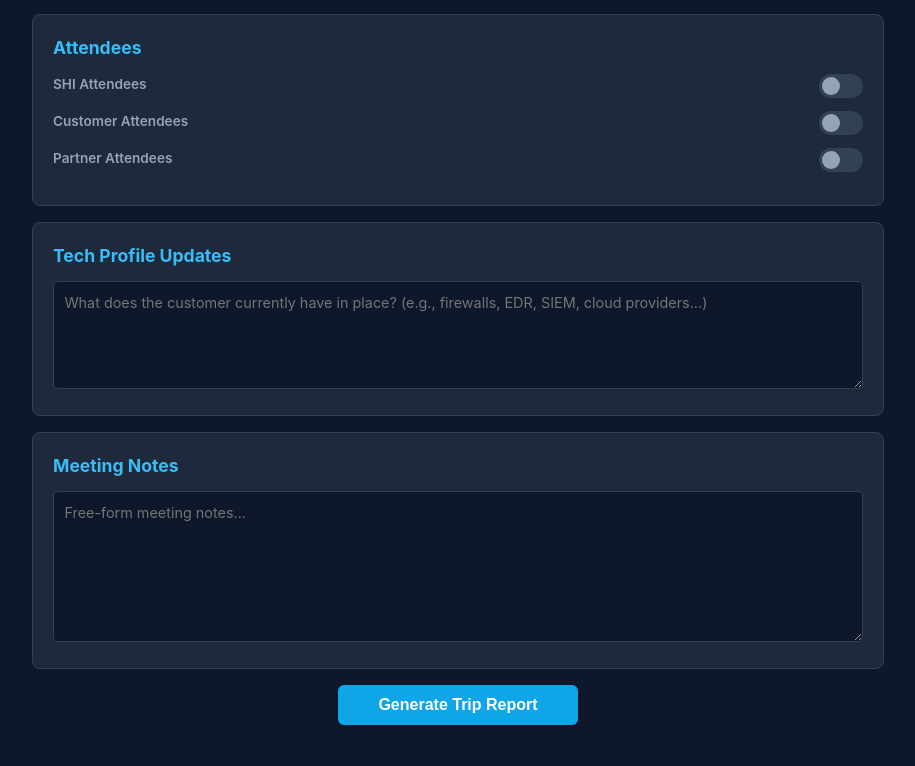
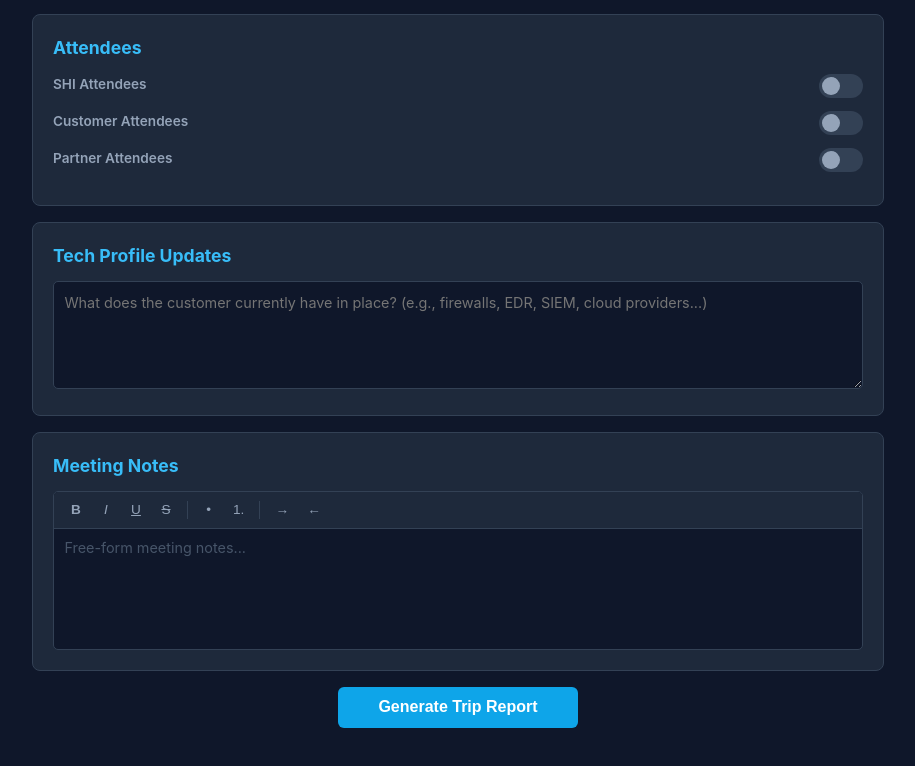
Before and after one commit to ZYQ9/Trip_Report, a React (Vite) app in the folder frontend/: page / in a window 1280 px wide. Shown: the part 1358-2124 px from the top of the page, without its empty margins (182-1097 px from the left). Built offline with nearby package versions, Linux system fonts and the light colour scheme.

Commit message:
Add rich text meeting notes editor and fix notes export handling

```diff
--- a/frontend/src/App.css
+++ b/frontend/src/App.css
@@ -239,6 +239,105 @@ body {
   box-shadow: 0 0 0 2px rgba(14, 165, 233, 0.25);
 }
 
+/* ---- Rich Text Editor ---- */
+.rich-editor-wrapper {
+  position: relative;
+  border: 1px solid #334155;
+  border-radius: 5px;
+  background: #0f172a;
+  overflow: hidden;
+}
+
+.rich-editor-toolbar {
+  display: flex;
+  align-items: center;
+  gap: 2px;
+  padding: 0.35rem 0.5rem;
+  background: #1e293b;
+  border-bottom: 1px solid #334155;
+}
+
+.toolbar-btn {
+  background: none;
+  border: 1px solid transparent;
+  border-radius: 4px;
+  color: #94a3b8;
+  cursor: pointer;
+  padding: 0.2rem 0.45rem;
+  font-size: 0.85rem;
+  line-height: 1.2;
+  min-width: 28px;
+  text-align: center;
+  transition: all 0.1s;
+}
+
+.toolbar-btn:hover {
+  background: #334155;
+  color: #e2e8f0;
+}
+
+.toolbar-btn-active {
+  background: #0ea5e9;
+  color: #fff;
+  border-color: #0ea5e9;
+}
+
+.toolbar-btn-active:hover {
+  background: #0284c7;
+}
+
+.toolbar-btn:active {
+  background: #475569;
+}
+
+.toolbar-sep {
+  width: 1px;
+  height: 18px;
+  background: #334155;
+  margin: 0 0.3rem;
+}
+
+.rich-editor-content {
+  padding: 0.6rem 0.65rem;
+  color: #e2e8f0;
+  font-family: inherit;
+  font-size: 0.9rem;
+  line-height: 1.5;
+  min-height: 120px;
+  outline: none;
+}
+
+.rich-editor-content:focus {
+  box-shadow: 0 0 0 2px rgba(14, 165, 233, 0.25);
+}
+
+.rich-editor-content ul,
+.rich-editor-content ol {
+  margin: 0.25rem 0;
+  padding-left: 1.5rem;
+}
+
+.rich-editor-content ul {
+  list-style-type: disc;
+}
+
+.rich-editor-content ol {
+  list-style-type: decimal;
+}
+
+.rich-editor-content li {
+  margin: 0.15rem 0;
+}
+
+.rich-editor-placeholder {
+  position: absolute;
+  left: 0.65rem;
+  top: calc(0.35rem + 1.2em + 0.7rem + 1px + 0.6rem);
+  color: #475569;
+  font-size: 0.9rem;
+  pointer-events: none;
+}
+
 /* ---- Dynamic Blocks (Opps & Actions) ---- */
 .section-header {
   display: flex;
@@ -355,6 +454,23 @@ body {
   border: 1px solid #334155;
   max-height: 600px;
   overflow-y: auto;
+}
+
+.report-preview ul,
+.report-preview ol {
+  margin: 4px 0;
+  padding-left: 1.5em;
+}
+
+.report-preview ul ul,
+.report-preview ol ol,
+.report-preview ul ol,
+.report-preview ol ul {
+  padding-left: 1.5em;
+}
+
+.report-preview li {
+  margin: 2px 0;
 }
 
 .report-output {
--- /dev/null
+++ b/frontend/src/components/RichTextEditor.jsx
@@ -0,0 +1,152 @@
+import { useRef, useCallback, useEffect, useState } from "react";
+
+const TOOLBAR = [
+  { cmd: "bold", icon: "B", title: "Bold (Ctrl+B)", style: { fontWeight: 700 } },
+  { cmd: "italic", icon: "I", title: "Italic (Ctrl+I)", style: { fontStyle: "italic" } },
+  { cmd: "underline", icon: "U", title: "Underline (Ctrl+U)", style: { textDecoration: "underline" } },
+  { cmd: "strikeThrough", icon: "S", title: "Strikethrough", style: { textDecoration: "line-through" } },
+  { sep: true },
+  { cmd: "insertUnorderedList", icon: "•", title: "Bullet list" },
+  { cmd: "insertOrderedList", icon: "1.", title: "Numbered list" },
+  { sep: true },
+  { cmd: "indent", icon: "→", title: "Indent (Tab)" },
+  { cmd: "outdent", icon: "←", title: "Outdent (Shift+Tab)" },
+];
+
+export default function RichTextEditor({ value, onChange, placeholder }) {
+  const editorRef = useRef(null);
+  const internalRef = useRef(value || "");
+  const [activeFormats, setActiveFormats] = useState(new Set());
+
+  useEffect(() => {
+    const nextValue = value || "";
+    if (editorRef.current && editorRef.current.innerHTML !== nextValue) {
+      editorRef.current.innerHTML = nextValue;
+      internalRef.current = nextValue;
+    }
+  }, [value]);
+
+  const syncState = useCallback(() => {
+    const html = editorRef.current?.innerHTML || "";
+    internalRef.current = html;
+    onChange?.(html);
+  }, [onChange]);
+
+  const checkActiveFormats = useCallback(() => {
+    const formats = new Set();
+    if (document.queryCommandState("bold")) formats.add("bold");
+    if (document.queryCommandState("italic")) formats.add("italic");
+    if (document.queryCommandState("underline")) formats.add("underline");
+    if (document.queryCommandState("strikeThrough")) formats.add("strikeThrough");
+    if (document.queryCommandState("insertUnorderedList")) formats.add("insertUnorderedList");
+    if (document.queryCommandState("insertOrderedList")) formats.add("insertOrderedList");
+    setActiveFormats(formats);
+  }, []);
+
+  const exec = useCallback((cmd) => {
+    document.execCommand(cmd, false, null);
+    editorRef.current?.focus();
+    syncState();
+    checkActiveFormats();
+  }, [syncState, checkActiveFormats]);
+
+  const handleInput = useCallback(() => {
+    syncState();
+    checkActiveFormats();
+  }, [syncState, checkActiveFormats]);
+
+  const handleKeyUp = useCallback(() => {
+    checkActiveFormats();
+  }, [checkActiveFormats]);
+
+  const handleMouseUp = useCallback(() => {
+    checkActiveFormats();
+  }, [checkActiveFormats]);
+
+  const handleKeyDown = useCallback((e) => {
+    // Tab for indent/outdent inside lists
+    if (e.key === "Tab") {
+      const inList =
+        document.queryCommandState("insertUnorderedList") ||
+        document.queryCommandState("insertOrderedList");
+      if (inList) {
+        e.preventDefault();
+        document.execCommand(e.shiftKey ? "outdent" : "indent", false, null);
+        syncState();
+        return;
+      }
+    }
+
+    // Auto-start bullet list: "* " at start of line
+    if (e.key === " ") {
+      const sel = window.getSelection();
+      if (sel && sel.rangeCount) {
+        const range = sel.getRangeAt(0);
+        const node = range.startContainer;
+        const text = node.textContent || "";
+        const offset = range.startOffset;
+        // Check if the character before cursor is "*" and it's at position 1
+        if (offset === 1 && text.charAt(0) === "*") {
+          e.preventDefault();
+          // Remove the "*"
+          node.textContent = text.substring(1);
+          document.execCommand("insertUnorderedList", false, null);
+          syncState();
+          checkActiveFormats();
+          return;
+        }
+      }
+    }
+  }, [syncState, checkActiveFormats]);
+
+  const handlePaste = useCallback(() => {
+    setTimeout(() => {
+      syncState();
+    }, 0);
+  }, [syncState]);
+
+  const isEmpty = !internalRef.current ||
+    internalRef.current === "<br>" ||
+    internalRef.current === "<div><br></div>";
+
+  return (
+    <div className="rich-editor-wrapper">
+      <div className="rich-editor-toolbar">
+        {TOOLBAR.map((btn, i) =>
+          btn.sep ? (
+            <span key={i} className="toolbar-sep" />
+          ) : (
+            <button
+              key={btn.cmd}
+              type="button"
+              className={`toolbar-btn${activeFormats.has(btn.cmd) ? " toolbar-btn-active" : ""}`}
+              title={btn.title}
+              style={btn.style}
+              onMouseDown={(e) => {
+                e.preventDefault();
+                exec(btn.cmd);
+              }}
+            >
+              {btn.icon}
+            </button>
+          )
+        )}
+      </div>
+      <div
+        ref={editorRef}
+        className="rich-editor-content"
+        contentEditable
+        suppressContentEditableWarning
+        onInput={handleInput}
+        onKeyDown={handleKeyDown}
+        onKeyUp={handleKeyUp}
+        onMouseUp={handleMouseUp}
+        onPaste={handlePaste}
+        style={{ minHeight: "120px" }}
+      />
+      {isEmpty && (
+        <div className="rich-editor-placeholder">{placeholder}</div>
+      )}
+    </div>
+  );
+}
--- a/frontend/src/components/TripReportForm.jsx
+++ b/frontend/src/components/TripReportForm.jsx
@@ -1,4 +1,5 @@
 import { useState, useRef } from "react";
+import RichTextEditor from "./RichTextEditor.jsx";
 
 const MEETING_TYPES = [
   "Discovery",
@@ -66,6 +67,26 @@ export default function TripReportForm({ onCustomerChange }) {
   const addAction = () => setActions((prev) => [...prev, emptyAction()]);
   const removeAction = (idx) => setActions((prev) => prev.filter((_, i) => i !== idx));
 
+  const isRichTextEmpty = (html) => {
+    if (!html) return true;
+    const tmp = document.createElement("div");
+    tmp.innerHTML = html;
+    return !tmp.textContent.trim() && !tmp.querySelector("img, video, iframe");
+  };
+
+  // ---- Convert HTML notes to readable plain text ----
+  const richTextToPlainText = (html) => {
+    if (isRichTextEmpty(html)) return "";
+    const tmp = document.createElement("div");
+    tmp.innerHTML = html;
+
+    tmp.querySelectorAll("br").forEach((br) => br.replaceWith("\n"));
+    tmp.querySelectorAll("li").forEach((li) => li.prepend("• "));
+    tmp.querySelectorAll("p, div, ul, ol, li").forEach((node) => node.append("\n"));
+
+    return (tmp.textContent || tmp.innerText || "").replace(/\n{3,}/g, "\n\n").trim();
+  };
+
   // ---- Format date nicely ----
   const formatDate = (dateStr) => {
     if (!dateStr) return "";
@@ -76,6 +97,34 @@ export default function TripReportForm({ onCustomerChange }) {
       month: "long",
       day: "numeric",
     });
+  };
+
+  // ---- Inline list styles for email output ----
+  const styleListHtml = (html) => {
+    // Parse into DOM to handle nesting properly
+    const tmp = document.createElement("div");
+    tmp.innerHTML = html;
+
+    const styleLists = (el, depth) => {
+      el.querySelectorAll(":scope > ul, :scope > ol").forEach((list) => {
+        const indent = depth * 1.5;
+        list.style.margin = "4px 0";
+        list.style.paddingLeft = `${indent}em`;
+        list.style.listStylePosition = "outside";
+
+        list.querySelectorAll(":scope > li").forEach((li) => {
+          li.style.margin = "2px 0";
+        });
+
+        // Recurse for nested lists inside each li
+        list.querySelectorAll(":scope > li").forEach((li) => {
+          styleLists(li, depth + 1);
+        });
+      });
+    };
+
+    styleLists(tmp, 1);
+    return tmp.innerHTML;
   };
 
   // ======== HTML COMPILER (for email) ========
@@ -176,7 +225,7 @@ export default function TripReportForm({ onCustomerChange }) {
   <div style="font-size: 14px; margin-bottom: 16px;">${techProfile.trim() ? nl2br(techProfile) : "<em style='color:#999;'>—</em>"}</div>
 
   <h2 style="color: #2b6cb0; font-size: 16px; margin: 24px 0 8px 0; border: none;">Meeting Notes</h2>
-  <div style="font-size: 14px; margin-bottom: 16px;">${meetingNotes.trim() ? nl2br(meetingNotes) : "<em style='color:#999;'>—</em>"}</div>
+  <div style="font-size: 14px; margin-bottom: 16px;">${!isRichTextEmpty(meetingNotes) ? styleListHtml(meetingNotes) : "<em style='color:#999;'>—</em>"}</div>
 
 </div>`;
 
@@ -226,7 +275,7 @@ export default function TripReportForm({ onCustomerChange }) {
     lines.push(techProfile || "—");
     lines.push("");
     lines.push("--- Meeting Notes ---");
-    lines.push(meetingNotes || "—");
+    lines.push(!isRichTextEmpty(meetingNotes) ? richTextToPlainText(meetingNotes) : "—");
     return lines.join("\n");
   };
 
@@ -614,12 +663,10 @@ export default function TripReportForm({ onCustomerChange }) {
       {/* ---- MEETING NOTES ---- */}
       <section className="form-section">
         <h2>Meeting Notes</h2>
-        <textarea
-          className="text-area-field"
+        <RichTextEditor
           value={meetingNotes}
-          onChange={(e) => setMeetingNotes(e.target.value)}
+          onChange={setMeetingNotes}
           placeholder="Free-form meeting notes..."
-          rows={6}
         />
       </section>
 
```
